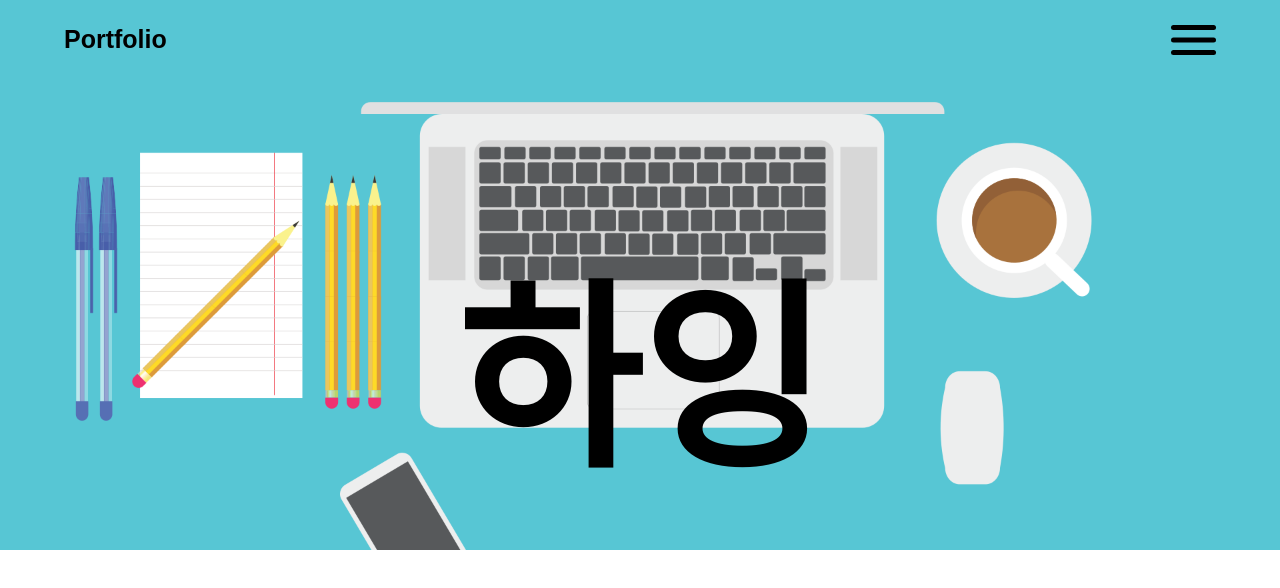
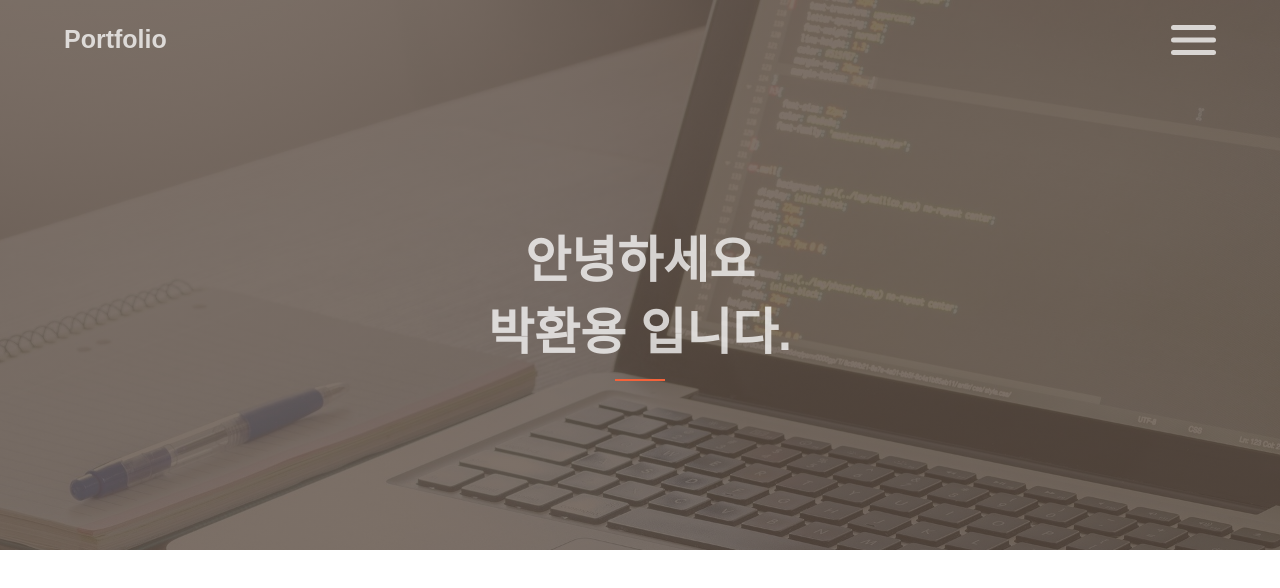
Before and after one commit to phyu7776/portfolio_front, a React (Create React App) app: page / in a window 1280 px wide. Shown: the top 588 px of the page. Built offline with nearby package versions, Linux system fonts and the light colour scheme.

Commit message:
헤던 번잡한 이미지 수정

```diff
--- a/public/index.html
+++ b/public/index.html
@@ -7,7 +7,7 @@
       name="description"
       content="Web site created using create-react-app"
     />
-    <title>PHY-Portfolio.com</title>
+    <title>PHY Portfolio</title>
   </head>
   <body>
     <div id="root"></div>
--- a/src/App.css
+++ b/src/App.css
@@ -2,10 +2,11 @@ body{
     margin: 0;
     font-family: Noto Sans KR,sans-serif;
     line-height: normal;
+    color: rgba(255, 255, 255, 0.75);
 }
 
 .haederBackgournd {
-    background: url("./imgs/header_backgorund.png");
+    background: linear-gradient(rgba(92, 77, 66, 0.8) 0%, rgba(92, 77, 66, 0.8) 100%), url("./imgs/header_backgorund.jpg");
     background-size: cover;
     width: 100%;
     height: 550px;
@@ -48,7 +49,8 @@ body{
 .main_nav .sub_title{
     font-size: 20px;
     font-weight: bold;
-    color: black;
+    color: rgba(255, 255, 255, 0.75);
+    white-space: pre;
 }
 
 .hambergerMenuBtn.false  .main_nav button {
@@ -73,9 +75,9 @@ body{
     height: 5px;
     width: 100%;
     border-radius: 30px;
-    background-color: black;
+    background-color: rgba(255, 255, 255, 0.75);
     position: absolute;
-    background:#000;
+    background:rgba(255, 255, 255, 0.75);
     transition: all 0.35s;
 }
 
@@ -105,6 +107,15 @@ body{
 .headContent {
     padding: calc(150px + 70px) 75px 65px;
     text-align: center;
-    font-weight: 600;
-    font-size: 200px;
+    font-weight: bold;
+    font-size: 50px;
 }
+
+.separate {
+    width: 50px;
+    height: 0px;
+    margin: 15px auto;
+    border: none;
+    border-top: 2px solid #f4623a;
+    opacity: 1;
+}
--- a/src/App.js
+++ b/src/App.js
@@ -25,7 +25,10 @@ function App() {
                 </div>
             </header>
             <div className='haederBackgournd'>
-                <div className='headContent'>하잉</div>
+                <div className='headContent'>
+                    안녕하세요 <br/> 박환용 입니다.
+                    <hr className='separate'/>
+                </div>
             </div>
         </div>
     );
```
Also changed, not shown: src/imgs/header_backgorund.jpg (added), src/imgs/header_backgorund.png (deleted).
